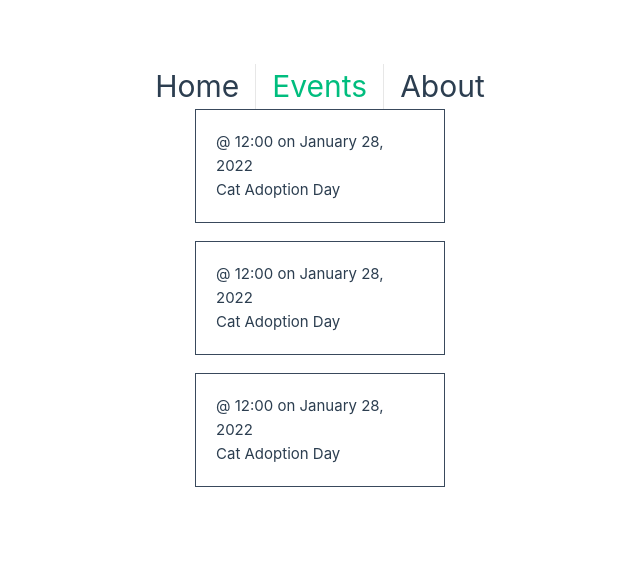
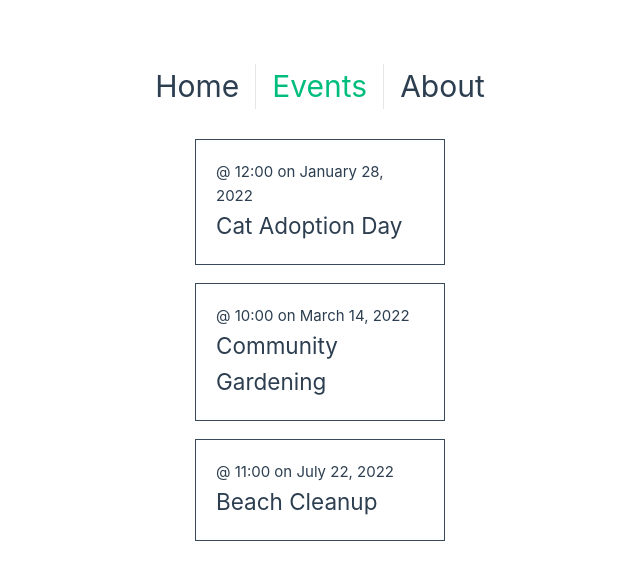
Before and after one commit to panutat-p/vue-mastery-event-cards, a Vue app: page /events in a window 1280 px wide. Shown: the top 580 px of the page, without its empty margins (320-960 px from the left). Built offline with nearby package versions, Linux system fonts and the light colour scheme.

Commit message:
Events page, remove unused static data

```diff
--- a/src/App.vue
+++ b/src/App.vue
@@ -2,7 +2,7 @@
 
 <template>
   <header>
-    <nav>
+    <nav style="margin-bottom: 30px">
       <router-link to="/">Home</router-link>
       <router-link to="/events">Events</router-link>
       <router-link to="/about">About</router-link>
--- a/src/components/CardItem.vue
+++ b/src/components/CardItem.vue
@@ -20,8 +20,8 @@ const event = ref({
 
 <template>
   <div class="event-card">
-    <span>@ {{ event.time }} on {{ event.date }}</span>
-    <h4>{{ event.title }}</h4>
+    <span>@ {{ eventInfo.time }} on {{ eventInfo.date }}</span>
+    <h2>{{ eventInfo.title }}</h2>
   </div>
 </template>
 
@@ -35,7 +35,7 @@ const event = ref({
 }
 
 .event-card:hover {
-  transform: scale(1.01);
-  box-shadow: 0 3px 12px 0 rgba(0, 0, 0, 0.2);
+  transform: scale(1.05);
+  box-shadow: 0 3px 12px 0 rgba(60, 101, 46, 0.5);
 }
 </style>
--- a/src/components/HelloWorld.vue
+++ b/src/components/HelloWorld.vue
@@ -1,10 +1,14 @@
 <script setup>
+import { ref } from 'vue';
+
 defineProps({
   msg: {
     type: String,
     required: true,
   },
 });
+
+// const msg = ref('this is not prop');
 </script>
 
 <template>
--- a/src/views/EventsView.vue
+++ b/src/views/EventsView.vue
@@ -45,7 +45,7 @@ const events = ref([
     <CardItem
       v-for="event in events"
       v-bind:key="event.id"
-      v-bind:event-info="event"
+      v-bind:eventInfo="event"
     />
   </div>
 </template>
```
